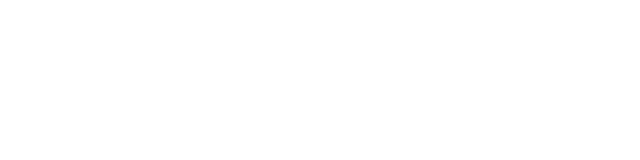
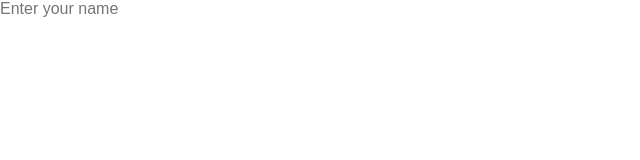
Before and after one commit to Timluk1/Rick-and-morty, a React (Vite) app: page / in a window 1280 px wide. Shown: the top 160 px of the page, without its empty margins (0-640 px from the left). Built offline with nearby package versions, Linux system fonts and the light colour scheme.

Commit message:
Create aliaces and first input component

```diff
--- a/src/App.tsx
+++ b/src/App.tsx
@@ -1,5 +1,15 @@
+import { Input } from "components/Input/Input";
+
 function App() {
-    return <></>;
+    return (
+        <div>
+            <Input
+                placeholder="Enter your name"
+                value=""
+                onChange={() => ""}
+            />
+        </div>
+    );
 }
 
 export default App;
--- a/src/components/Input/Input.tsx
+++ b/src/components/Input/Input.tsx
@@ -1,5 +1,20 @@
-import React from "react";
+interface IInputProps {
+    value: string;
+    onChange: (event: React.ChangeEvent<HTMLInputElement>) => void;
+    placeholder?: string;
+}
 
-export const Input = () => {
-    return <div>Input</div>;
+export const Input: React.FC<IInputProps> = ({
+    value,
+    onChange,
+    placeholder,
+}) => {
+    return (
+        <input
+            type="text"
+            value={value}
+            onChange={onChange}
+            placeholder={placeholder}
+        ></input>
+    );
 };
--- a/vite.config.ts
+++ b/vite.config.ts
@@ -4,4 +4,17 @@ import react from "@vitejs/plugin-react-swc";
 // https://vite.dev/config/
 export default defineConfig({
     plugins: [react()],
+    resolve: {
+        alias: {
+            assets: "/src/assets",
+            app: "/src/app",
+            pages: "/src/pages",
+            components: "/src/components",
+            hooks: "/src/hooks",
+            store: "/src/store",
+            utils: "/src/utils",
+            styles: "/src/styles",
+            context: "/src/context",
+        },
+    },
 });
```
Also changed, not shown: tsconfig.app.json (+12 -1 lines), src/components/Input/index.ts (added).
